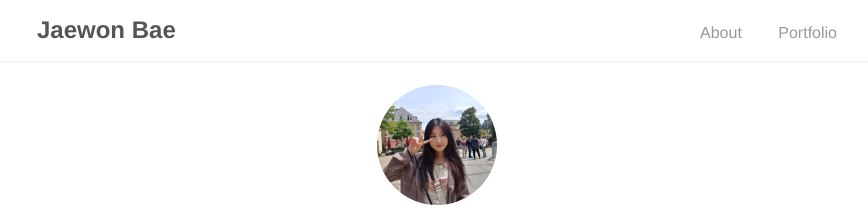
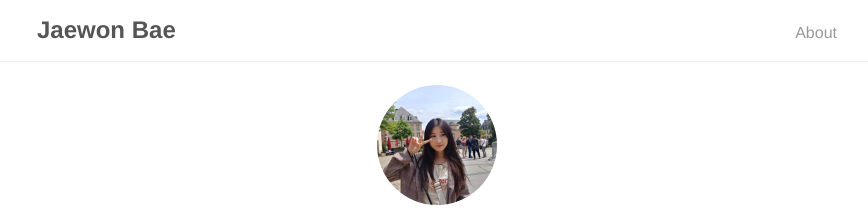
Before and after one commit to jaewonbae/jaewonbae.github.io, a Jekyll site: the page built from index.md, in a window 1280 px wide. Shown: the top 216 px of the page, without its empty margins (203-1071 px from the left). Built offline with Jekyll 4.4.1, drawn with Linux system fonts in a browser that asks for light colours; our own code applies the rules of GitHub Pages for plain Markdown files.

Commit message:
modified base.html

```diff
--- a/_layouts/base.html
+++ b/_layouts/base.html
@@ -11,7 +11,7 @@
         </a>
         <ul>
           <li><a href="{{ '/' | prepend: site.baseurl }}">About</a></li>
-          <li><a href="{{ '/portfolio' | prepend: site.baseurl }}/">Portfolio</a></li>
+          <!-- <li><a href="{{ '/portfolio' | prepend: site.baseurl }}/">Portfolio</a></li> -->
         </ul>
     </div>
   </nav>
```
